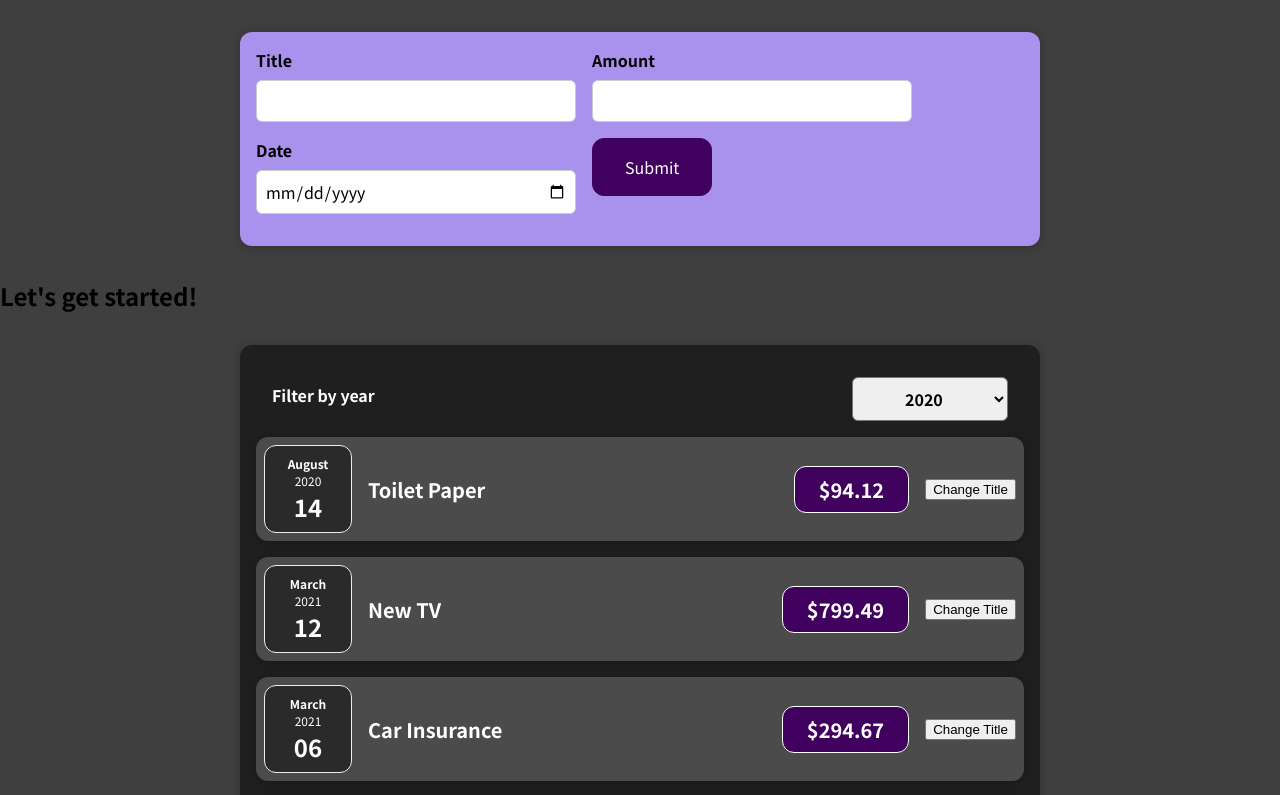
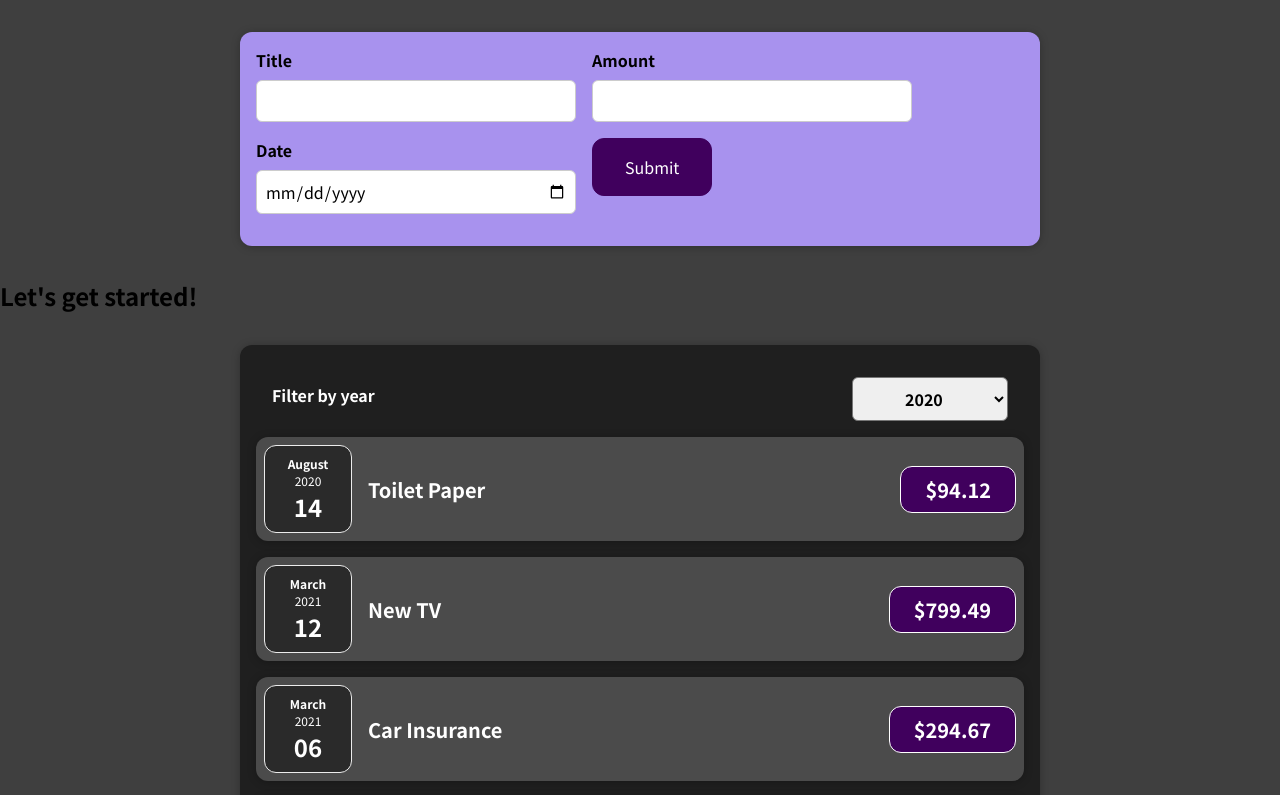
Before and after one commit to wdwiii/react-expense-tracker, a React (Create React App) app: page / in a window 1280 px wide. Shown: the top 795 px of the page. Built offline with nearby package versions, Linux system fonts and the light colour scheme.

Commit message:
Transform ExpenseItem into stateless component
- Remove useState from import
- Delete state and clickHandler
- Change value of h2 element to 'props.title'
-Remove button element

```diff
--- a/src/components/Expenses/ExpenseItem.js
+++ b/src/components/Expenses/ExpenseItem.js
@@ -2,7 +2,7 @@
 //exports can be executed in two ways: default and named.
 //default can only export one component per file
 //named can export multiple components
-import React, { useState } from 'react';
+import React from 'react';
 import './ExpenseItem.css';
 import { ExpenseDate } from './ExpenseDate';
 import { Card } from '../UI/Card';
@@ -13,19 +13,12 @@
   // const expenseDate = new Date(2021, 2, 28);
   // const expenseTitle = "Adobe Suite";
   // const expensePrice = 55.67;
-  const [title, setTitle] = useState(props.title);
-
-  const clickHandler = () => {
-    setTitle(prompt(`Enter new title.`));
-  };
-
   return (
     <Card className="expense-item">
       <ExpenseDate date={props.date} />
       <div className="expense-item__description">
-        <h2>{title}</h2>
+        <h2>{props.title}</h2>
         <div className="expense-item__price">${props.amount}</div>
-        <button onClick={clickHandler}>Change Title</button>
       </div>
     </Card>
   );
```
